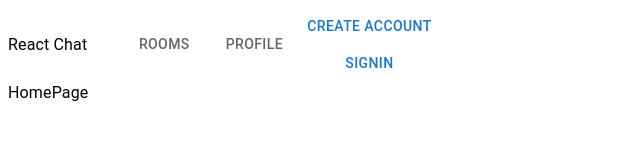
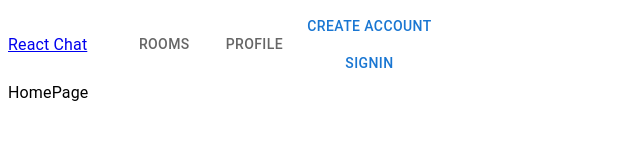
Before and after one commit to LovelyCuteOlaf/LiveChat, a React (Create React App) app in the folder client/: page / in a window 1280 px wide. Shown: the top 160 px of the page, without its empty margins (0-640 px from the left). Built offline with nearby package versions, Linux system fonts and the light colour scheme.

Commit message:
Make app title clickable

```diff
--- a/client/src/components/header/Header.tsx
+++ b/client/src/components/header/Header.tsx
@@ -1,5 +1,5 @@
 import { FC } from "react";
-import { useNavigate } from "react-router-dom";
+import { NavLink, useNavigate } from "react-router-dom";
 import { Box, Button, Stack, Typography } from "@mui/material";
 
 import AuthLinks from "../auth-links/AuthLinks";
@@ -23,7 +23,9 @@ const Header: FC = () => {
   return (
     <Box component="header">
       <Stack direction="row" alignItems="center">
-        <Typography mr="2rem">React Chat</Typography>
+        <Typography mr="2rem" component={NavLink} to={Paths.HOME}>
+          React Chat
+        </Typography>
         <Navbar />
         {!isAuth && <AuthLinks />}
         {isAuth && <Button onClick={signoutHandler}>Logout</Button>}
```
